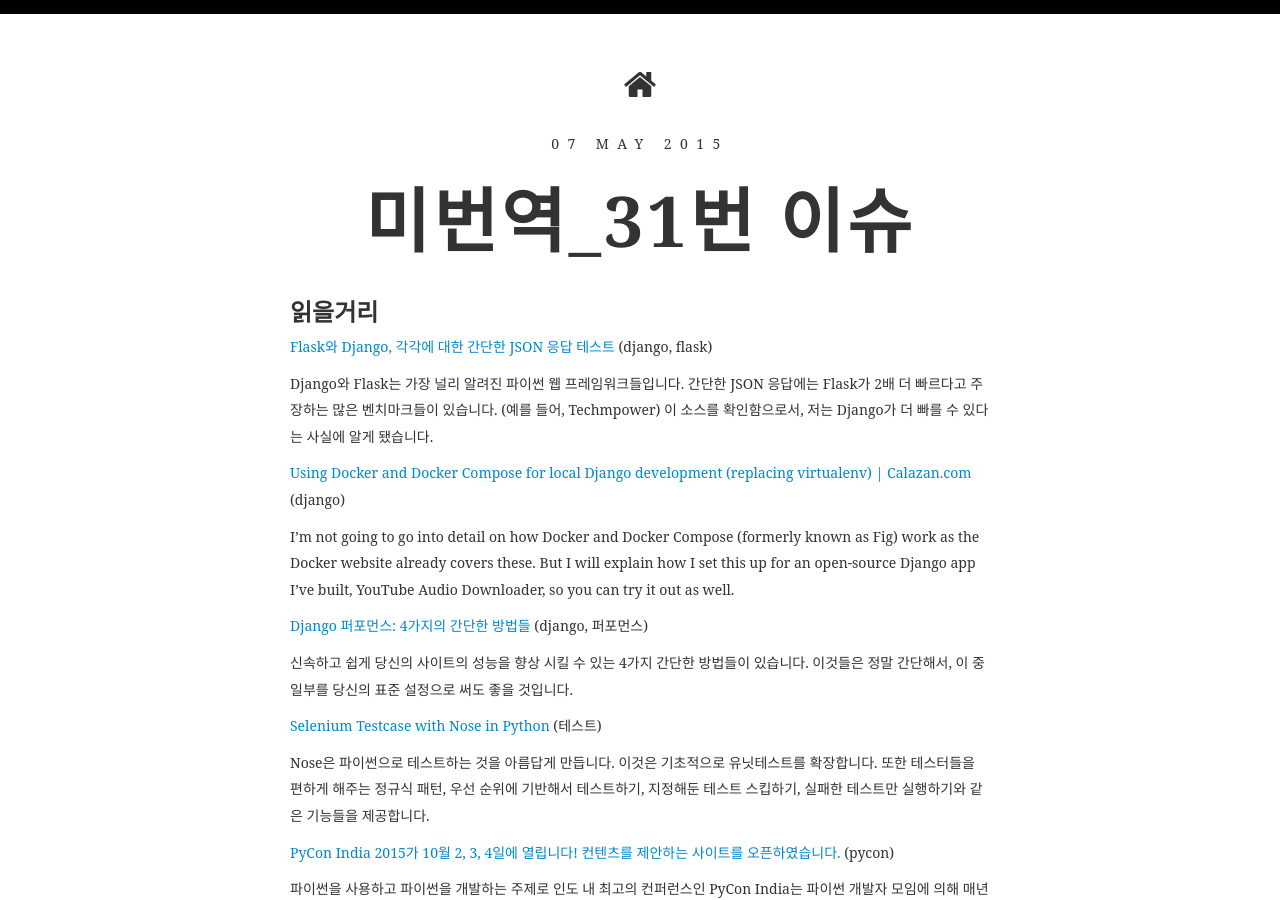
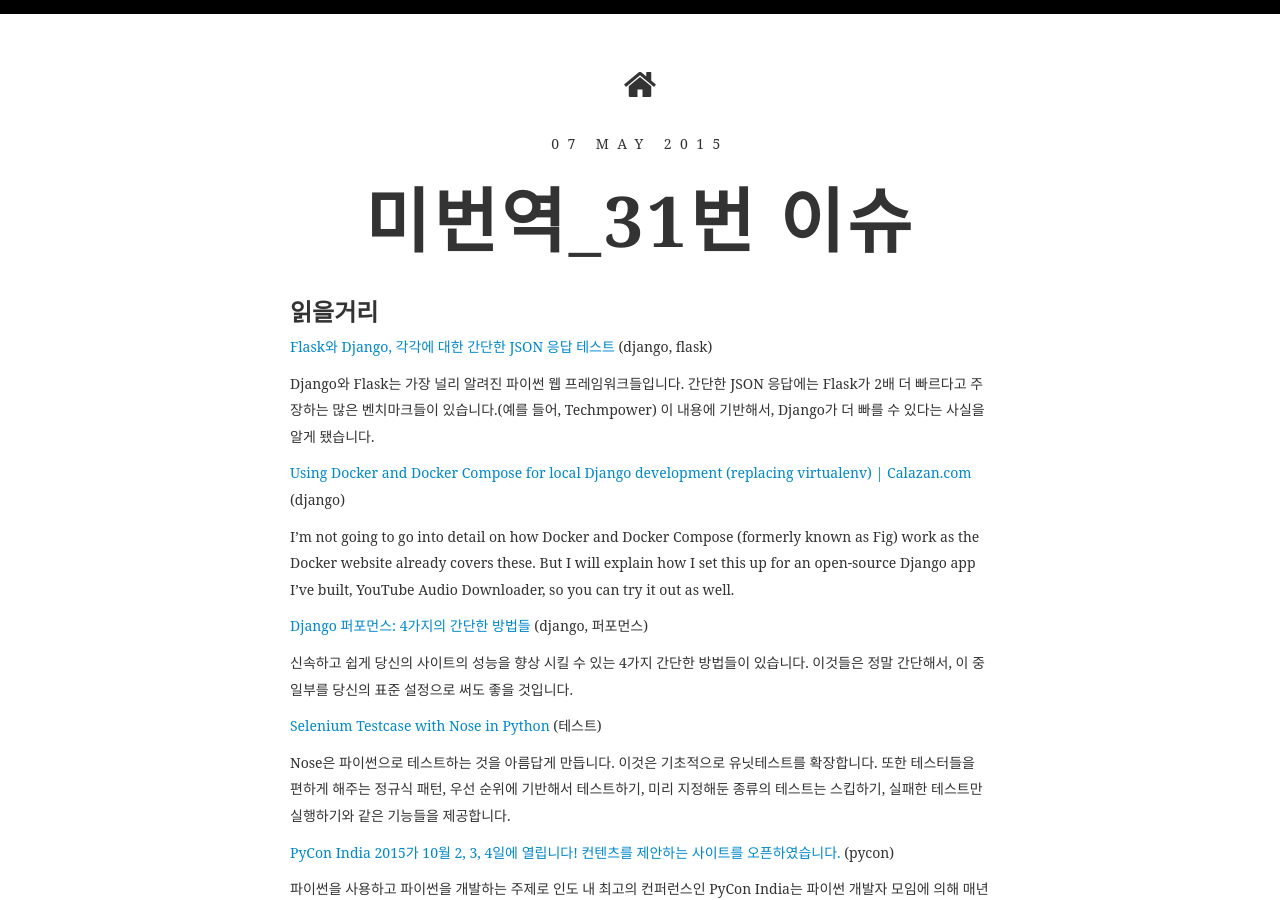
Before and after one commit to weeklypythonkr/weeklypythonkr.github.io, a Jekyll site: the page built from _posts/2015-05-07-Issue-31.md, in a window 1280 px wide and 900 px high. Built offline with Jekyll 4.4.1, drawn with Linux system fonts in a browser that asks for light colours; some web fonts are replaced.

Commit message:
번역 개선

```diff
--- a/_posts/2015-05-07-Issue-31.md
+++ b/_posts/2015-05-07-Issue-31.md
@@ -6,7 +6,8 @@ title: 미번역_31번 이슈
 ###읽을거리
 <a href="http://kracekumar.com/post/117948332935" target="_blank">Flask와 Django, 각각에 대한 간단한 JSON 응답 테스트</a> (django, flask)
 
-Django와 Flask는 가장 널리 알려진 파이썬 웹 프레임워크들입니다. 간단한 JSON 응답에는 Flask가 2배 더 빠르다고 주장하는 많은 벤치마크들이 있습니다. (예를 들어, Techmpower) 이 소스를 확인함으로서, 저는 Django가 더 빠를 수 있다는 사실에 알게 됐습니다.
+Django와 Flask는 가장 널리 알려진 파이썬 웹 프레임워크들입니다. 간단한 JSON 응답에는 Flask가 2배 더 빠르다고 주장하는 많은 벤치마크들이 있습니다.(예를 들어, Techmpower)
+이 내용에 기반해서, Django가 더 빠를 수 있다는 사실을 알게 됐습니다.
 
 <a href="https://www.calazan.com/using-docker-and-docker-compose-for-local-django-development-replacing-virtualenv/#.VULF_bAmduE.reddit" target="_blank">Using Docker and Docker Compose for local Django development (replacing virtualenv) | Calazan.com</a> (django)
 
@@ -18,7 +19,7 @@ I'm not going to go into detail on how Docker and Docker Compose (formerly known
 
 <a href="http://scrolltest.com/selenium-testcase-with-nose-in-python/" target="_blank">Selenium Testcase with Nose in Python</a> (테스트)
 
-Nose은 파이썬으로 테스트하는 것을 아름답게 만듭니다. 이것은 기초적으로 유닛테스트를 확장합니다. 또한 테스터들을 편하게 해주는 정규식 패턴, 우선 순위에 기반해서 테스트하기, 지정해둔 테스트 스킵하기, 실패한 테스트만 실행하기와 같은 기능들을 제공합니다.
+Nose은 파이썬으로 테스트하는 것을 아름답게 만듭니다. 이것은 기초적으로 유닛테스트를 확장합니다. 또한 테스터들을 편하게 해주는 정규식 패턴, 우선 순위에 기반해서 테스트하기, 미리 지정해둔 종류의 테스트는 스킵하기, 실패한 테스트만 실행하기와 같은 기능들을 제공합니다.
 
 <a href="https://in.pycon.org/cfp/pycon-india-2015/proposals/" target="_blank">PyCon India 2015가 10월 2, 3, 4일에 열립니다! 컨텐츠를 제안하는 사이트를 오픈하였습니다.</a> (pycon)
 
```
